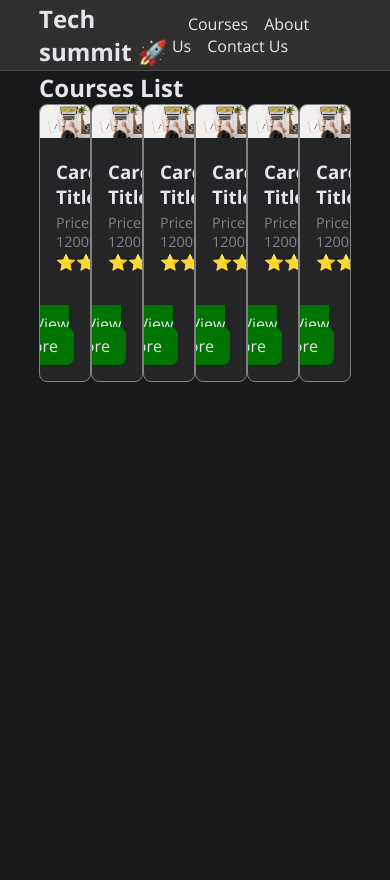
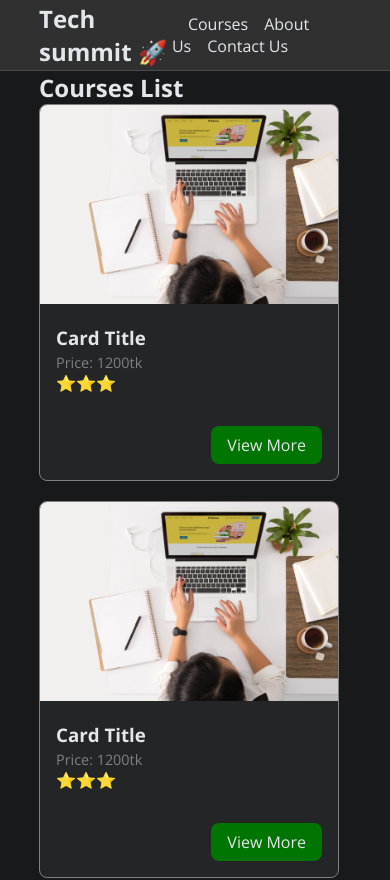
Before and after one commit to udoy4490/tech_summit_react_laravel, a React (Create React App) app: page / in a window 390 px wide. Shown: the top 880 px of the page. Before the commit the page ends 844 px from the top, so only its background shows below. Built offline with nearby package versions, Linux system fonts and the light colour scheme.

Commit message:
media query added in courses, and its responsive

```diff
--- a/src/Home/home.css
+++ b/src/Home/home.css
@@ -1,3 +1,23 @@
 .courses{
-    display: flex;
+    display: grid;
+    grid-template-columns: repeat(4, 1fr);
+    grid-gap: 20px;
 }
+
+
+@media (max-width: 1400px) {
+  .courses {
+    grid-template-columns: repeat(3, 1fr) !important;
+  }
+}
+@media (max-width: 1080px) {
+  .courses {
+    grid-template-columns: repeat(2, 1fr) !important;
+  }
+}
+
+@media (max-width: 600px) {
+  .courses {
+    grid-template-columns: 1fr !important;
+  }
+}
```
